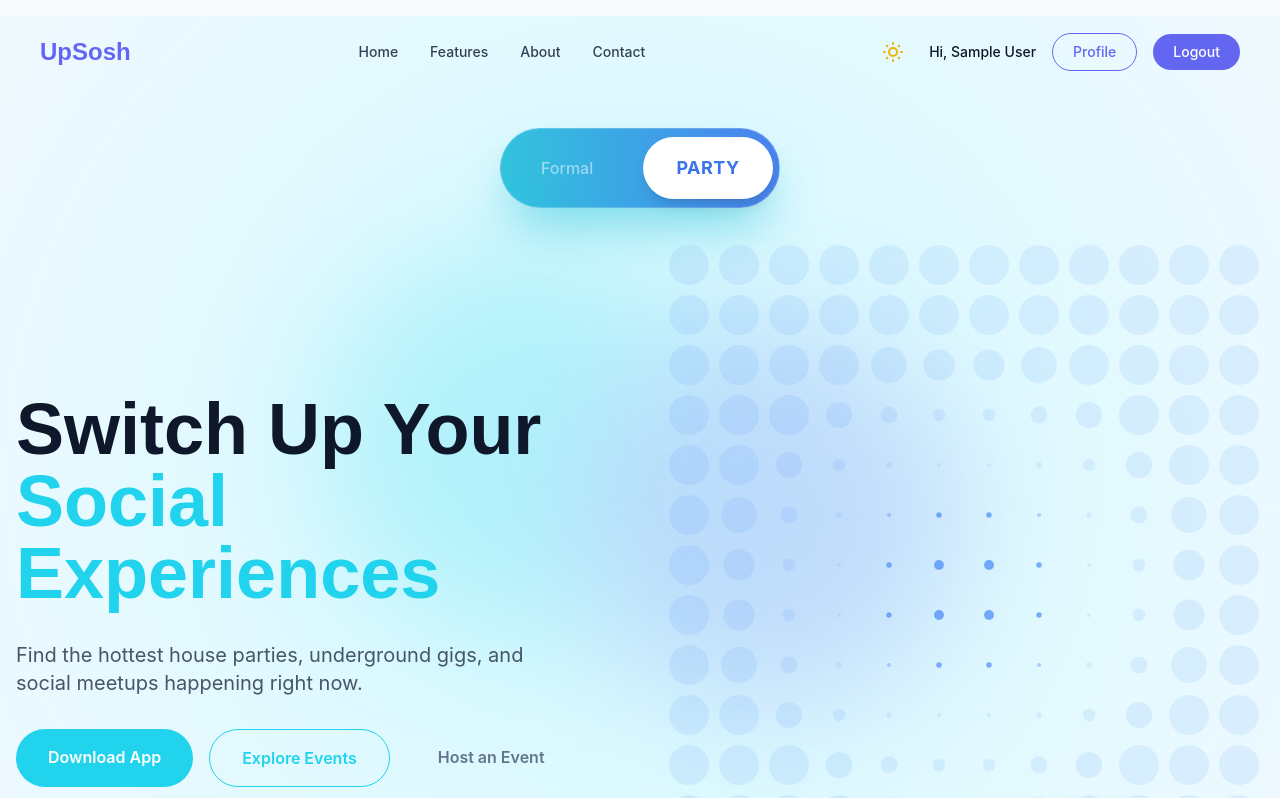
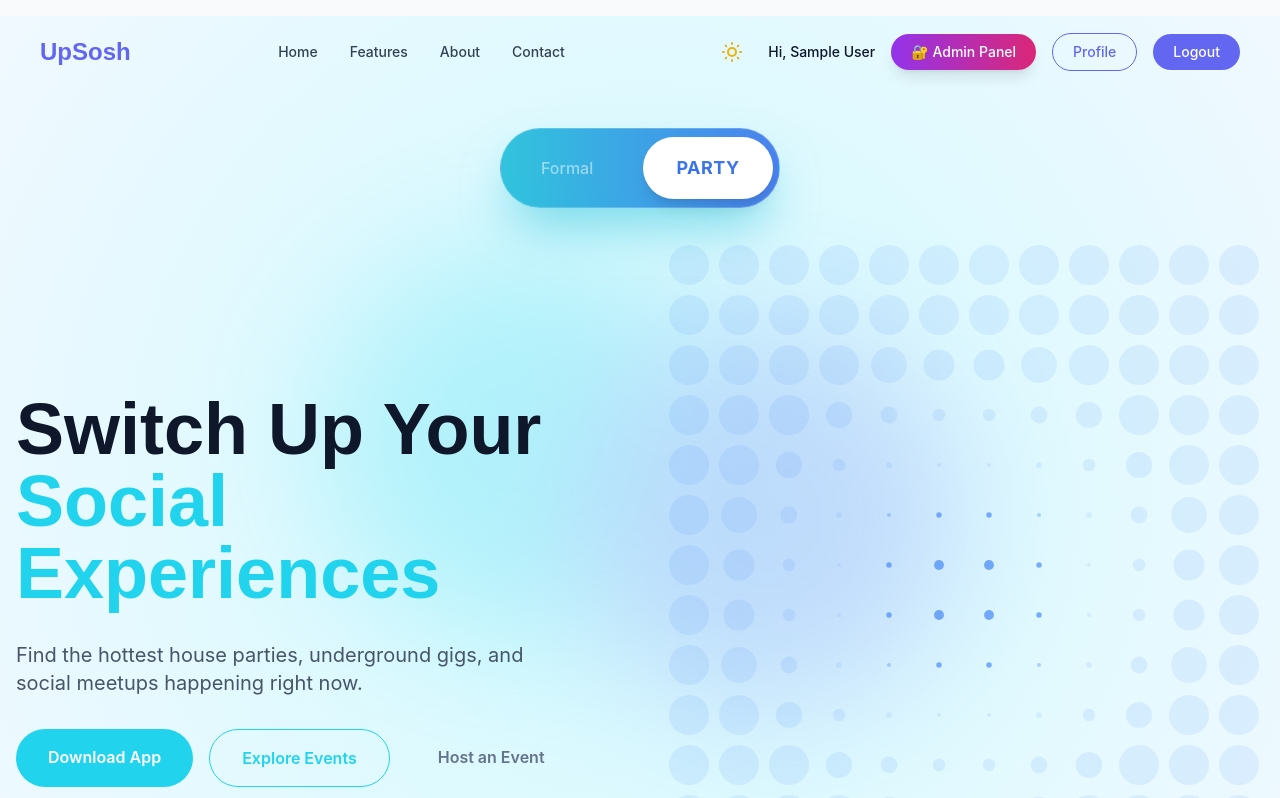
Before and after one commit to ParrvLuthra22/upSosh, a Next.js app in the folder frontend/: page / in a window 1280 px wide. Shown: the top 798 px of the page. Built offline with nearby package versions, Linux system fonts and the light colour scheme; no server answers; sample sign-in values are in the browser's storage.

Commit message:
Add Admin Panel button in header for admin users
- Show 🔐 Admin Panel button in header when user role is admin
- Update login/signup responses to include user role
- Add role field to user type in Header component
- Admin button has purple gradient styling

```diff
--- a/frontend/src/components/Header.tsx
+++ b/frontend/src/components/Header.tsx
@@ -11,7 +11,7 @@ const Header = () => {
     const [isScrolled, setIsScrolled] = useState(false);
     const { theme, toggleTheme } = useTheme();
 
-    const [user, setUser] = useState<{ name: string; email: string; isHost?: boolean } | null>(null);
+    const [user, setUser] = useState<{ name: string; email: string; isHost?: boolean; role?: string } | null>(null);
 
     useEffect(() => {
         const handleScroll = () => {
@@ -137,6 +137,14 @@ const Header = () => {
                                 <span className="text-sm font-medium text-text-primary hidden md:block">
                                     Hi, {user.name}
                                 </span>
+                                {user.role === 'admin' && (
+                                    <Link
+                                        href="/admin/payments"
+                                        className="px-5 py-2 rounded-full bg-gradient-to-r from-purple-600 to-pink-600 text-white text-sm font-medium hover:opacity-90 transition-opacity shadow-lg"
+                                    >
+                                        🔐 Admin Panel
+                                    </Link>
+                                )}
                                 {user.isHost && (
                                     <Link
                                         href="/host"
```
Also changed, not shown: 1 other file (tests, documents, lock files or other folders).
